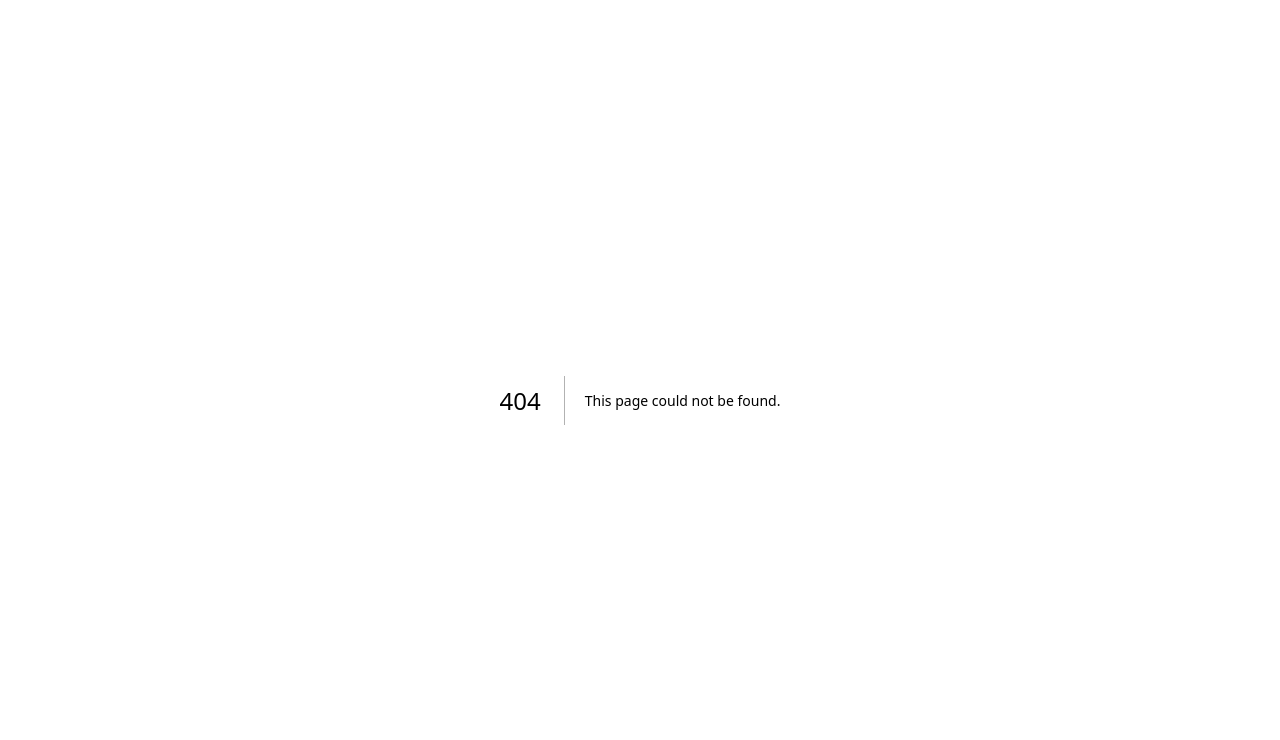
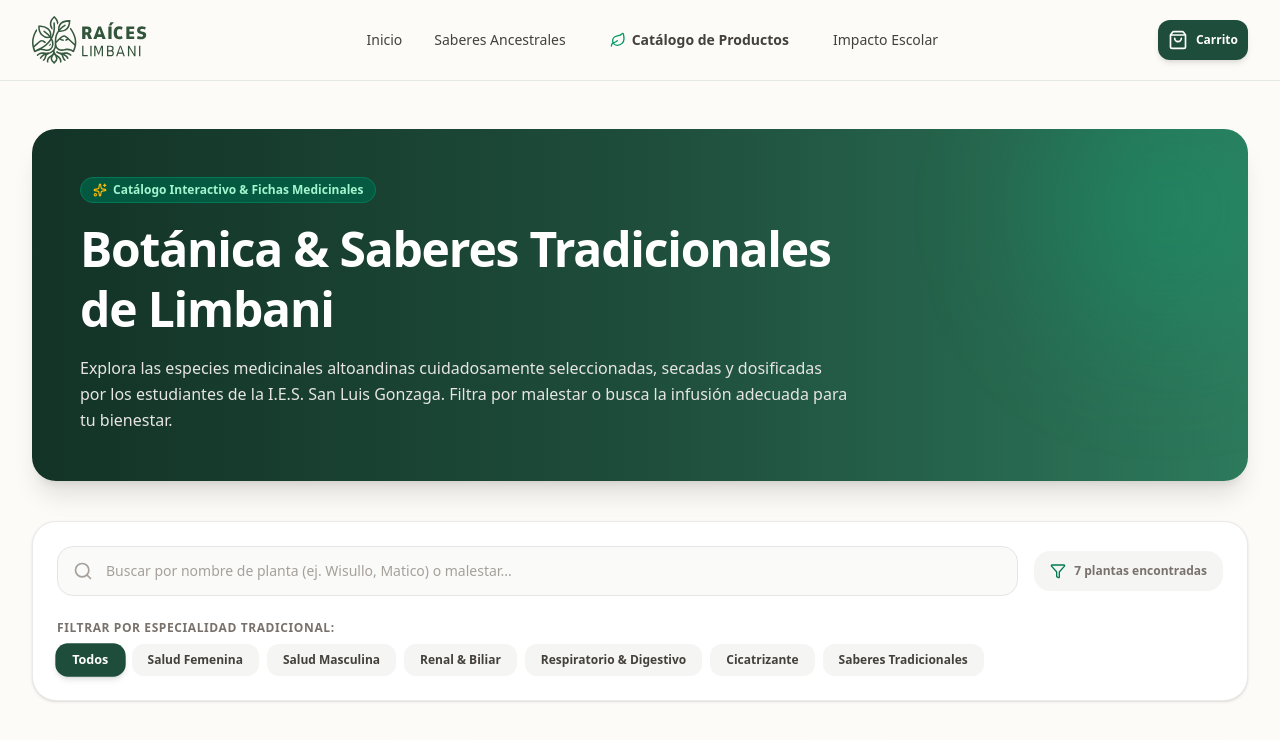
Before and after one commit to diapaza/raices-limbani, a Next.js app: page /productos in a window 1280 px wide. Before the commit this address had no page. Shown: the top 740 px of the page. Built offline with nearby package versions, Linux system fonts and the light colour scheme; no server answers; the database is empty.

Commit message:
feat(catalog): add product catalog page with search and filters

```diff
--- /dev/null
+++ b/src/app/productos/page.tsx
@@ -0,0 +1,162 @@
+"use client";
+
+import React, { useState, useEffect } from "react";
+import { Header } from "@/components/Header";
+import { Footer } from "@/components/Footer";
+import { ProductCard } from "@/components/ProductCard";
+import { ProductFilter } from "@/components/ProductFilter";
+import { ProductModal } from "@/components/ProductModal";
+import { PLANTAS_INITIAL_DATA, PlantaProducto } from "@/lib/mockData";
+import { supabase } from "@/lib/supabaseClient";
+import { Leaf, Sparkles, AlertCircle } from "lucide-react";
+
+export default function ProductosPage() {
+  const [productos, setProductos] = useState<PlantaProducto[]>(PLANTAS_INITIAL_DATA);
+  const [searchQuery, setSearchQuery] = useState("");
+  const [selectedCategory, setSelectedCategory] = useState("todos");
+  const [selectedProductForModal, setSelectedProductForModal] = useState<PlantaProducto | null>(null);
+  const [loading, setLoading] = useState(false);
+
+  // Intentar cargar productos desde Supabase si el cliente está disponible
+  useEffect(() => {
+    async function fetchFromSupabase() {
+      if (!supabase) return;
+      try {
+        setLoading(true);
+        const { data, error } = await supabase.from("productos").select("*");
+        if (error) {
+          console.warn("Supabase query warn (usando fallback mockData):", error.message);
+        } else if (data && data.length > 0) {
+          const mapped: PlantaProducto[] = data.map((item) => ({
+            id: item.id,
+            nombre: item.nombre,
+            nombreCientifico: item.nombre_cientifico,
+            categoria: item.categoria,
+            categoriaSlug: item.categoria_slug || "todos",
+            descripcionCorta: item.descripcion_corta,
+            usosTradicionales: item.usos_tradicionales,
+            preparacion: item.preparacion,
+            precio: item.precio,
+            imagenUrl: item.imagen_url || "/images/bolsa-ejemplo.jpeg",
+            destacado: item.destacado,
+            beneficios: item.beneficios || ["Uso Tradicional Limbani"],
+          }));
+          setProductos(mapped);
+        }
+      } catch (err) {
+        console.error("Error conectando a Supabase", err);
+      } finally {
+        setLoading(false);
+      }
+    }
+    fetchFromSupabase();
+  }, []);
+
+  // Filtrar productos por búsqueda y categoría
+  const filteredProducts = productos.filter((p) => {
+    const matchesSearch =
+      p.nombre.toLowerCase().includes(searchQuery.toLowerCase()) ||
+      p.descripcionCorta.toLowerCase().includes(searchQuery.toLowerCase()) ||
+      p.categoria.toLowerCase().includes(searchQuery.toLowerCase()) ||
+      p.beneficios.some((b) => b.toLowerCase().includes(searchQuery.toLowerCase()));
+
+    const matchesCategory =
+      selectedCategory === "todos" || p.categoriaSlug === selectedCategory;
+
+    return matchesSearch && matchesCategory;
+  });
+
+  return (
+    <div className="min-h-screen flex flex-col bg-[#FDFBF7]">
+      <Header />
+
+      <main className="flex-1 py-12 px-4 sm:px-6 lg:px-8 max-w-7xl mx-auto w-full space-y-10">
+
+        {/* Banner Encabezado del Catálogo */}
+        <div className="bg-gradient-to-r from-[#133327] via-[#1E4D3B] to-[#2D7A5D] rounded-3xl p-8 sm:p-12 text-white shadow-xl relative overflow-hidden">
+          <div className="absolute top-0 right-0 translate-x-12 -translate-y-12 w-64 h-64 bg-emerald-500/20 rounded-full blur-3xl pointer-events-none" />
+
+          <div className="relative z-10 max-w-3xl space-y-4">
+            <span className="inline-flex items-center gap-1.5 px-3 py-1 bg-emerald-800/80 text-emerald-200 text-xs font-bold rounded-full border border-emerald-700">
+              <Sparkles className="w-3.5 h-3.5 text-amber-400" /> Catálogo Interactivo & Fichas Medicinales
+            </span>
+
+            <h1 className="text-3xl sm:text-4xl md:text-5xl font-black tracking-tight leading-tight">
+              Botánica & Saberes Tradicionales de Limbani
+            </h1>
+
+            <p className="text-stone-200 text-sm sm:text-base leading-relaxed">
+              Explora las especies medicinales altoandinas cuidadosamente seleccionadas, secadas y dosificadas por los estudiantes de la I.E.S. San Luis Gonzaga. Filtra por malestar o busca la infusión adecuada para tu bienestar.
+            </p>
+          </div>
+        </div>
+
+        {/* Componente de Búsqueda y Filtros */}
+        <ProductFilter
+          searchQuery={searchQuery}
+          setSearchQuery={setSearchQuery}
+          selectedCategory={selectedCategory}
+          setSelectedCategory={setSelectedCategory}
+          totalResults={filteredProducts.length}
+        />
+
+        {/* Grilla de Productos */}
+        {loading ? (
+          <div className="text-center py-20">
+            <div className="w-12 h-12 border-4 border-emerald-700 border-t-transparent rounded-full animate-spin mx-auto mb-4" />
+            <p className="text-stone-600 font-medium text-sm">Cargando plantas medicinales...</p>
+          </div>
+        ) : filteredProducts.length === 0 ? (
+          <div className="bg-white rounded-3xl p-12 text-center border border-stone-200/80 max-w-lg mx-auto my-12 space-y-4">
+            <AlertCircle className="w-12 h-12 text-stone-400 mx-auto" />
+            <h3 className="text-lg font-bold text-stone-800">No encontramos coincidencias</h3>
+            <p className="text-sm text-stone-600">
+              Intenta buscando con otro término o seleccionando la opción &quot;Todos&quot; en los filtros.
+            </p>
+            <button
+              onClick={() => {
+                setSearchQuery("");
+                setSelectedCategory("todos");
+              }}
+              className="px-5 py-2.5 bg-[#1E4D3B] text-white font-bold text-xs rounded-xl shadow-md hover:bg-[#2D7A5D] transition-colors"
+            >
+              Ver todos los productos
+            </button>
+          </div>
+        ) : (
+          <div className="grid grid-cols-1 sm:grid-cols-2 lg:grid-cols-3 gap-8">
+            {filteredProducts.map((producto) => (
+              <ProductCard
+                key={producto.id}
+                producto={producto}
+                onOpenDetail={(p) => setSelectedProductForModal(p)}
+              />
+            ))}
+          </div>
+        )}
+
+        {/* Nota Informativa al pie del catálogo */}
+        <div className="bg-amber-50 rounded-2xl p-6 border border-amber-200/80 flex flex-col sm:flex-row items-start sm:items-center gap-4 text-xs text-amber-950">
+          <div className="p-3 bg-amber-200/60 rounded-xl flex-shrink-0">
+            <Leaf className="w-6 h-6 text-amber-800" />
+          </div>
+          <div>
+            <h4 className="font-bold text-sm text-amber-900 mb-0.5">Empaque e Identidad Cultural</h4>
+            <p>
+              Cada bolsita del kit está sellada con la hierba dosificada e incluye una ficha informativa con un código QR que permite escuchar testimonios en audio y explicaciones tradicionales grabadas por la comunidad.
+            </p>
+          </div>
+        </div>
+
+      </main>
+
+      {/* Modal con la Ficha de la Planta */}
+      <ProductModal
+        producto={selectedProductForModal}
+        onClose={() => setSelectedProductForModal(null)}
+      />
+
+      <Footer />
+    </div>
+  );
+}
```
